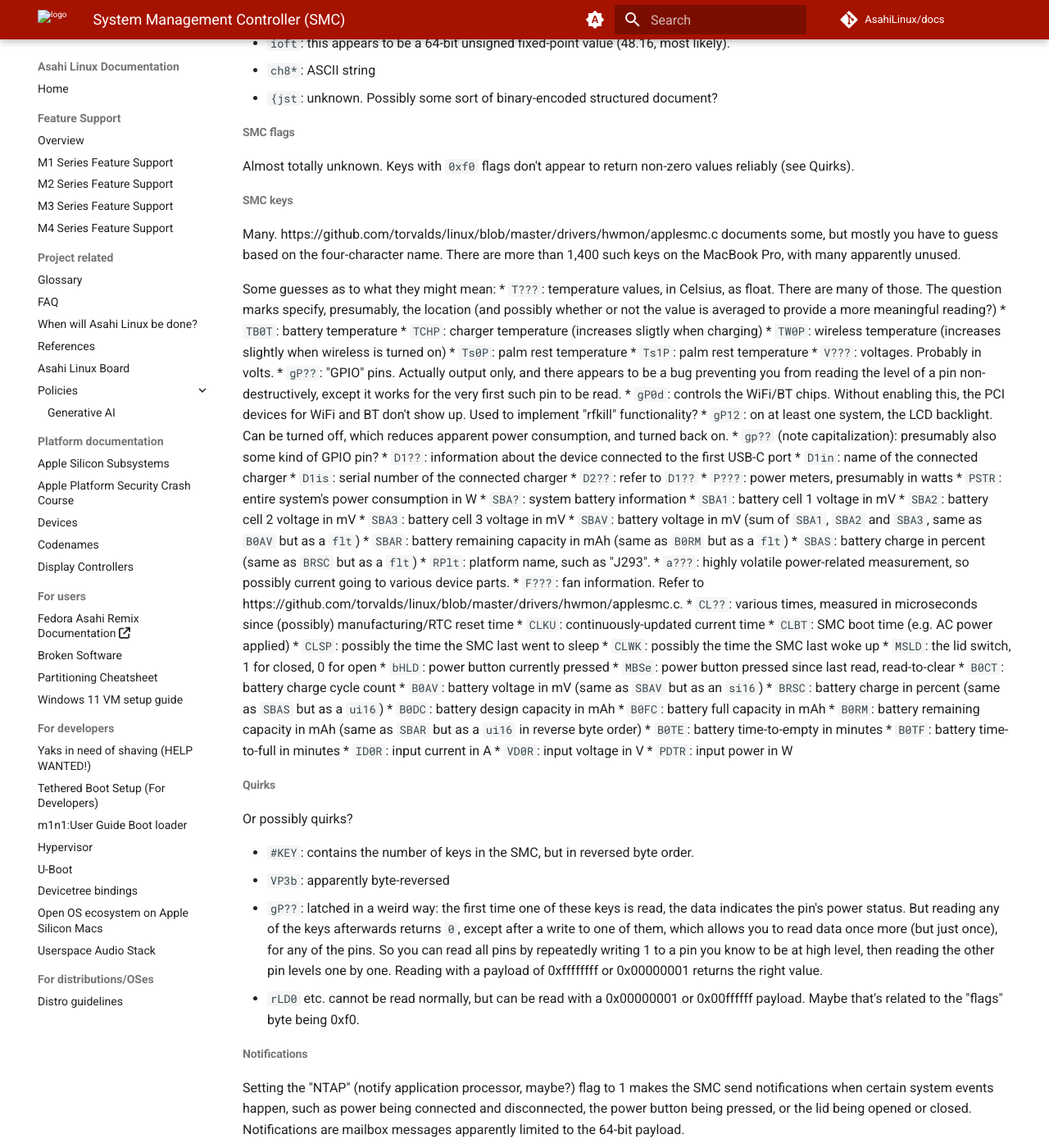
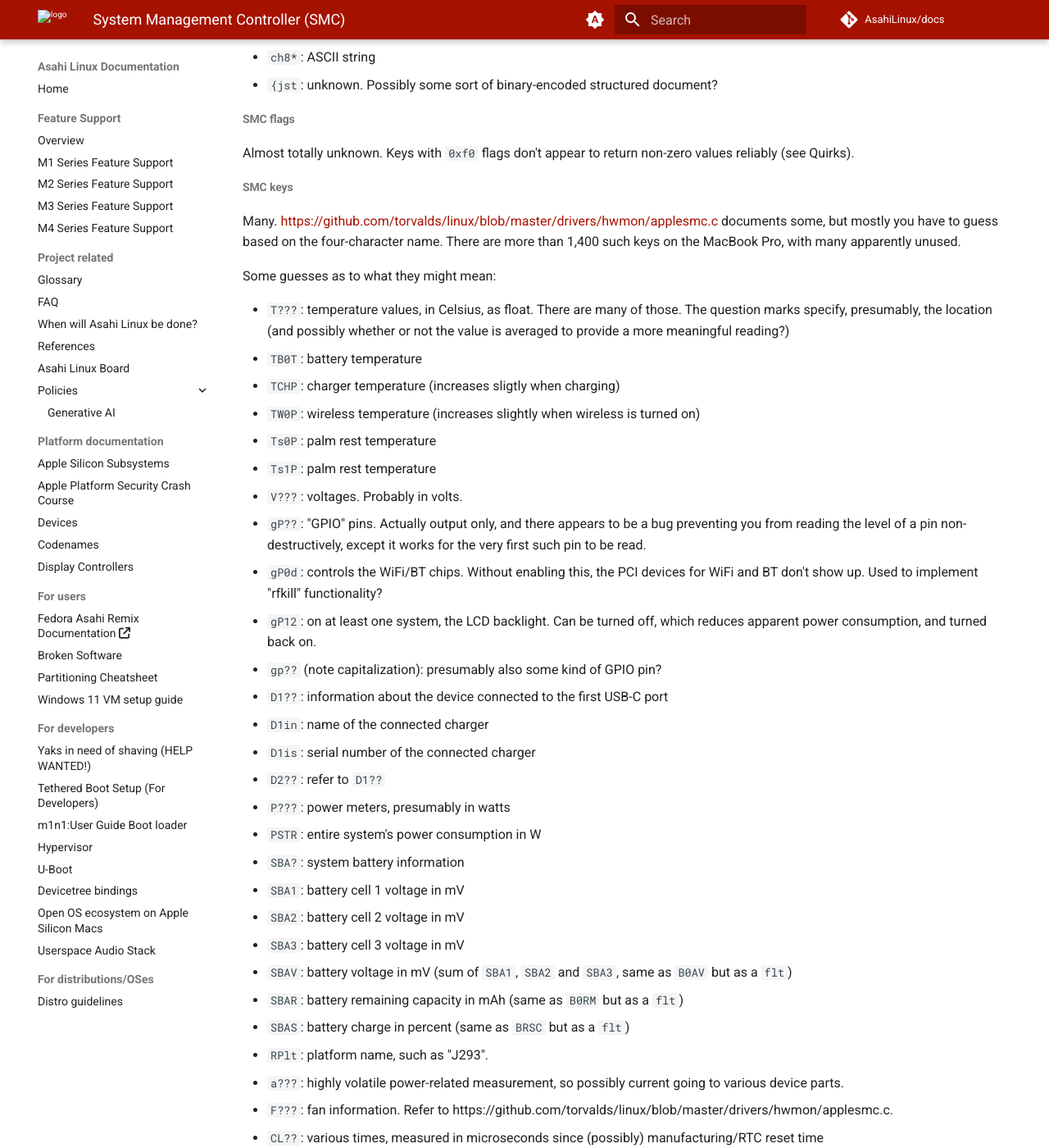
Before and after one commit to AsahiLinux/docs, an MkDocs documentation site: the page built from docs/hw/soc/smc.md, in a window 1280 px wide and 1400 px high, scrolled down 708 px. Shown: the whole window at 82% size. Built offline with MkDocs 1.6.1 and Material for MkDocs 9.7.7, drawn with Linux system fonts in a browser that asks for light colours; comment, search, counter and statistics services are not loaded; some of the changed lines change nothing that is shown; some of the changed text lies outside the part shown.

Commit message:
Fix formatting issue in SMC page
- Fix SMC keys list formatting issue by adding extra newline
- Use markdown link syntax for urls

Signed-off-by: alhg <alhg@users.noreply.github.com>

```diff
--- a/docs/hw/soc/smc.md
+++ b/docs/hw/soc/smc.md
@@ -4,12 +4,10 @@
 
 The SMC is a piece of hardware handling access to such things as temperature sensors, voltage/power meters, battery status, fan status, and the LCD backlight and lid switch.
 
-It is "documented", to the extent that it is, in https://github.com/corellium/linux-m1/blob/master/drivers/hwmon/apple-m1-smc.c, but that's just the protocol, which essentially allows you to do three things:
+It is "documented", to the extent that it is, in [https://github.com/corellium/linux-m1/blob/master/drivers/hwmon/apple-m1-smc.c](https://github.com/corellium/linux-m1/blob/master/drivers/hwmon/apple-m1-smc.c), but that's just the protocol, which essentially allows you to do three things:
 
 1. read data for each of many, many four-ASCII-character "keys". There are about 1,400 such keys on the MacBook Pro.
-
 2. read data for a key, supplying a payload.
-
 3. write data for a key.
 
 In addition to receiving the bytes of data, the SMC provides a type for that data, encoded as four ASCII characters, and a flags byte.
@@ -34,9 +32,10 @@
 
 ### SMC keys
 
-Many. https://github.com/torvalds/linux/blob/master/drivers/hwmon/applesmc.c documents some, but mostly you have to guess based on the four-character name. There are more than 1,400 such keys on the MacBook Pro, with many apparently unused.
+Many. [https://github.com/torvalds/linux/blob/master/drivers/hwmon/applesmc.c](https://github.com/torvalds/linux/blob/master/drivers/hwmon/applesmc.c) documents some, but mostly you have to guess based on the four-character name. There are more than 1,400 such keys on the MacBook Pro, with many apparently unused.
 
 Some guesses as to what they might mean:
+
 * `T???`: temperature values, in Celsius, as float. There are many of those. The question marks specify, presumably, the location (and possibly whether or not the value is averaged to provide a more meaningful reading?)
 * `TB0T`: battery temperature
 * `TCHP`: charger temperature (increases sligtly when charging)
@@ -84,7 +83,6 @@
 * `VD0R`: input voltage in V
 * `PDTR`: input power in W
 
-
 ### Quirks
 
 Or possibly quirks?
@@ -98,6 +96,7 @@
 
 Setting the "NTAP" (notify application processor, maybe?) flag to 1 makes the SMC send notifications when certain system events happen, such as power being connected and disconnected, the power button being pressed, or the lid being opened or
 closed. Notifications are mailbox messages apparently limited to the 64-bit payload.
+
 ### ADC
 
 In addition to the keys accessible "directly" through the SMC, there is what appears to be a muxed single-channel ADC providing access to 111 further values.  It is accessed through "aDC#" (giving the number of keys), "aDC?" (query key name using a numeric payload), and "aDCR", the actual result value.
```
